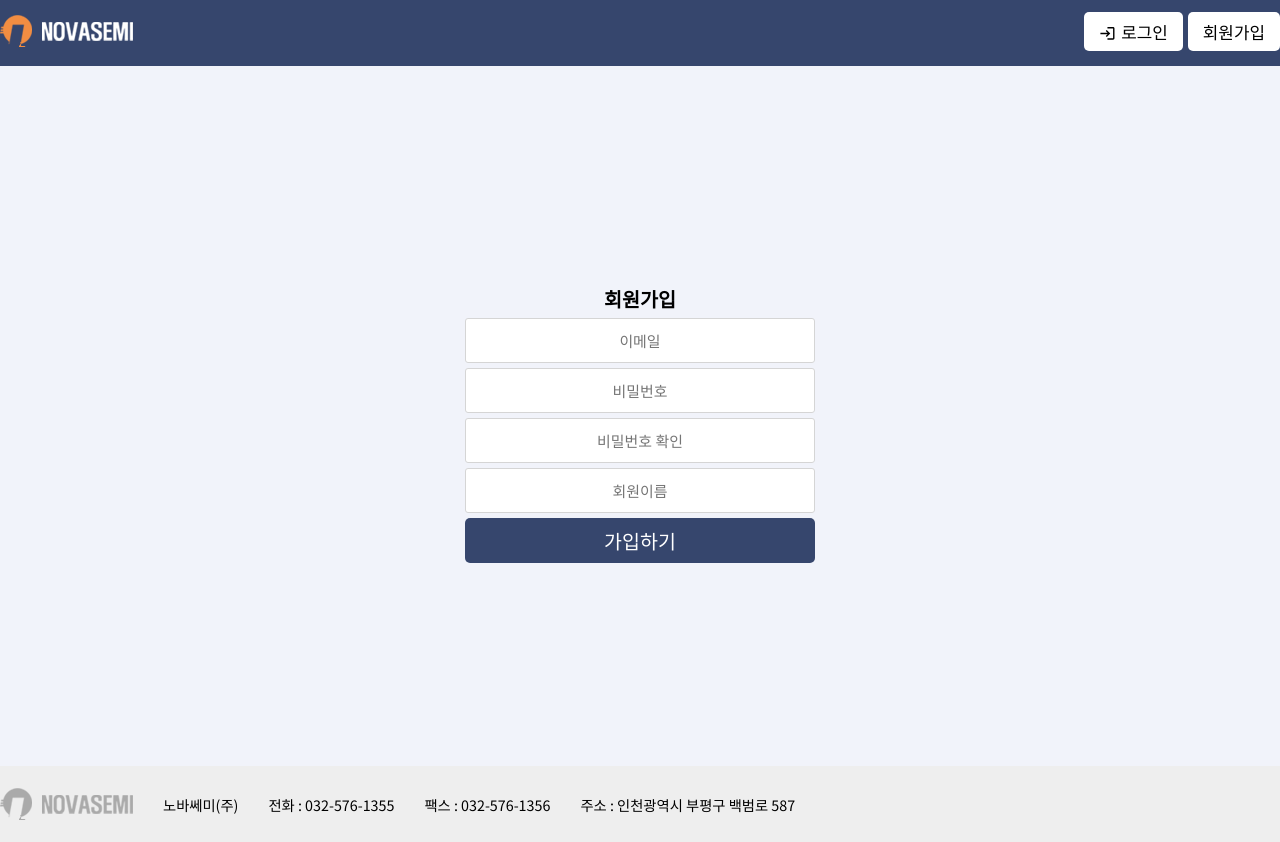
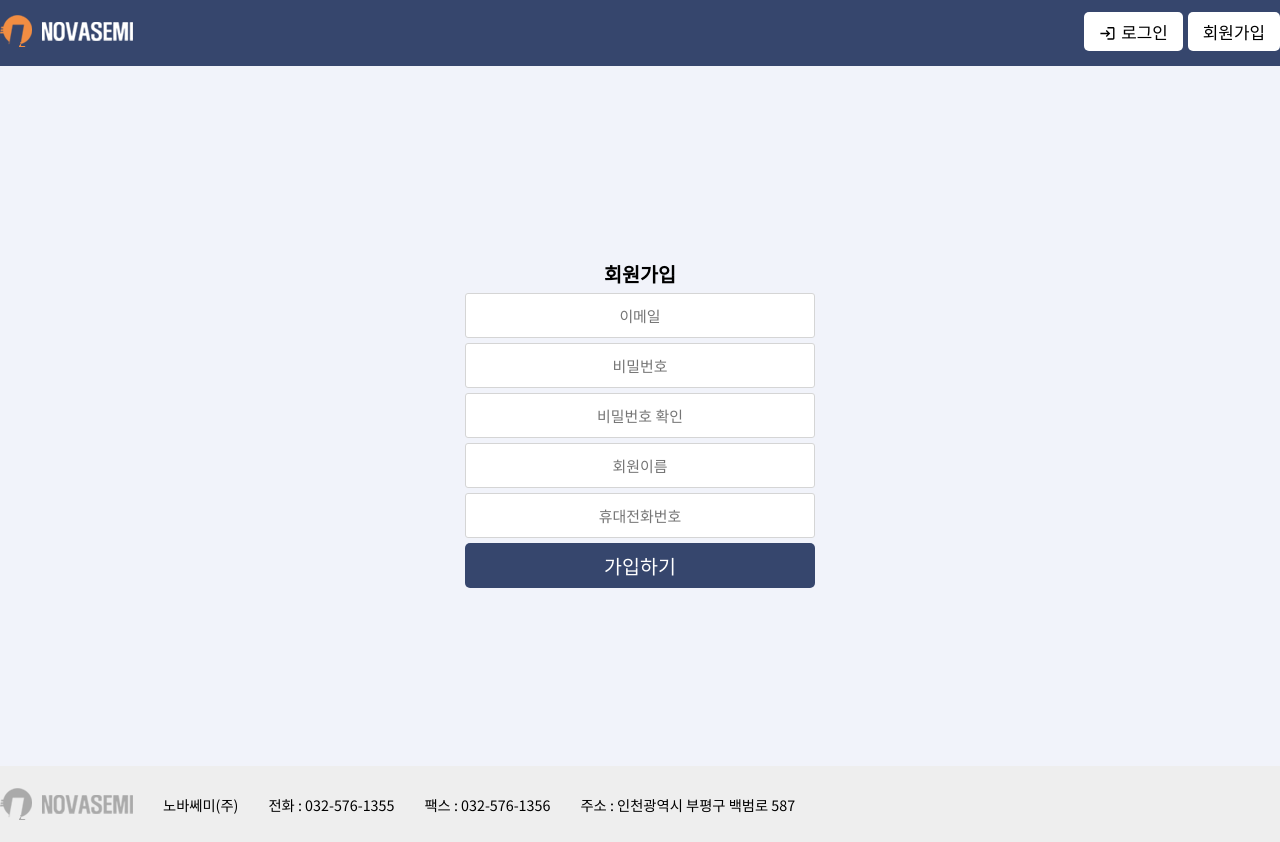
Before and after one commit to kjgit2412/NEMOFTP, a React (Create React App) app in the folder front_app/: page /join in a window 1280 px wide. Built offline with nearby package versions, Linux system fonts and the light colour scheme.

Commit message:
프론트 앤드 회원가입 유효성 검사 처리 중

```diff
--- a/front_app/src/components/common/LayoutBox.js
+++ b/front_app/src/components/common/LayoutBox.js
@@ -3,8 +3,8 @@ import styled, {css} from 'styled-components';
 export const OuterBox = styled.div`
   display: flex;
   align-items: center;
-  ${props => props.minHeight && css`
-    min-height: ${props.minHeight}px;
+  ${props => props.minheight && css`
+    min-height: ${props.minheight}px;
   `}
 `;
 
--- a/front_app/src/components/common/StyledButton1.js
+++ b/front_app/src/components/common/StyledButton1.js
@@ -22,9 +22,9 @@ const Button = styled.button`
   }
 `;
 
-const StyledButton1 = ({ children, onClick, className }) => {
+const StyledButton1 = ({ children, onClick, className, type }) => {
   return (
-    <Button type="button" onClick={onClick} className={className}>
+    <Button type={type || 'button'} onClick={onClick} className={className}>
       {children}
     </Button>
   );
--- a/front_app/src/components/member/JoinForm.js
+++ b/front_app/src/components/member/JoinForm.js
@@ -12,27 +12,56 @@ const initialForm = {
     cellPhone: ''
 };
 
+const validationFields = {
+    email : "이메일을 입력하세요",
+    password : "비밀번호를 입력하세요.",
+    confirmPassword : "비밀번호를 확인하세요.",
+    name : "회원명을 입력하세요."
+};
+
 const JoinForm = () => {
-    const { message, setMessage } = useState('');
-    const { form, setForm } = useState(initialForm);
+    const [ message, setMessage ] = useState('');
+    const [ form, setForm ] = useState(initialForm);
 
     const handleChange = useCallback((e) => {
         setForm({...form, [e.target.name] : e.target.value});
     }, [form, setForm]);
 
+    /**
+     * 가입 처리
+     *
+     */
+    const handleSubmit = useCallback((e) => {
+        e.preventDefault();
+       try {
+            for (const key in validationFields) {
+                if (!form[key] || !form[key].trim()) {
+                    setMessage(validationFields[key]);
+                    e.target[key].focus();
+                    break;
+                }
+            }
+       } catch (err) {
+            setMessage(err.message);
+       }
+    }, [form]);
+
     return (
         <>
-        <OuterBox className='layout_width' minHeight="700">
+        <OuterBox className='layout_width' minheight="700">
             <InnerBox width={350}>
                 <Title align="center">회원가입</Title>
-                <input type="text" name="email" placeholder="이메일" onChange={handleChange} />
-                <input type="password" name="password" placeholder="비밀번호" onChange={handleChange} />
-                <input type="password" name="confirmPassword" placeholder="비밀번호 확인" onChange={handleChange} />
-                <input type="text" name="name" placeholder="회원이름" onChange={handleChange} />
-                {message && <ErrorMessage>{message}</ErrorMessage>}
-                <div className='ac'>
-                    <StyledButton1>가입하기</StyledButton1>
-                </div>
+                <form autoComplete='off' onSubmit={handleSubmit}>
+                    <input type="text" name="email" placeholder="이메일" onChange={handleChange} />
+                    <input type="password" name="password" placeholder="비밀번호" onChange={handleChange} />
+                    <input type="password" name="confirmPassword" placeholder="비밀번호 확인" onChange={handleChange} />
+                    <input type="text" name="name" placeholder="회원이름" onChange={handleChange} />
+                    <input type="text" name="cellPhone" placeholder="휴대전화번호" onChange={handleChange} />
+                    {message && <ErrorMessage>{message}</ErrorMessage>}
+
+                    <StyledButton1 type="submit">가입하기</StyledButton1>
+
+                </form>
             </InnerBox>
         </OuterBox>
         </>
--- a/front_app/src/containers/JoinContainer.js
+++ b/front_app/src/containers/JoinContainer.js
@@ -1,8 +1,13 @@
 import {connect} from 'react-redux';
+import { Navigate } from 'react-router-dom';
 import JoinForm from '../components/member/JoinForm';
 
 const JoinContainer = ({ isLogin }) => {
-    return <JoinForm isLogin={isLogin} />;
+    if (isLogin) {
+        return <Navigate to="/" replace={true} />;
+    }
+
+    return <JoinForm />;
 };
 
 
--- a/front_app/src/containers/LoginContainer.js
+++ b/front_app/src/containers/LoginContainer.js
@@ -1,9 +1,14 @@
 import { connect } from 'react-redux';
+import { Navigate } from 'react-router-dom';
 import { login } from '../modules/user';
 import LoginForm from '../components/member/LoginForm';
 
 const LoginContainer = ({ isLogin, login }) => {
-  return <LoginForm isLogin={isLogin} onLogin={login} />;
+  if (isLogin) {
+    return <Navigate to="/" replace={true} />;
+  }
+
+  return <LoginForm onLogin={login} />;
 };
 
 export default connect(
```
